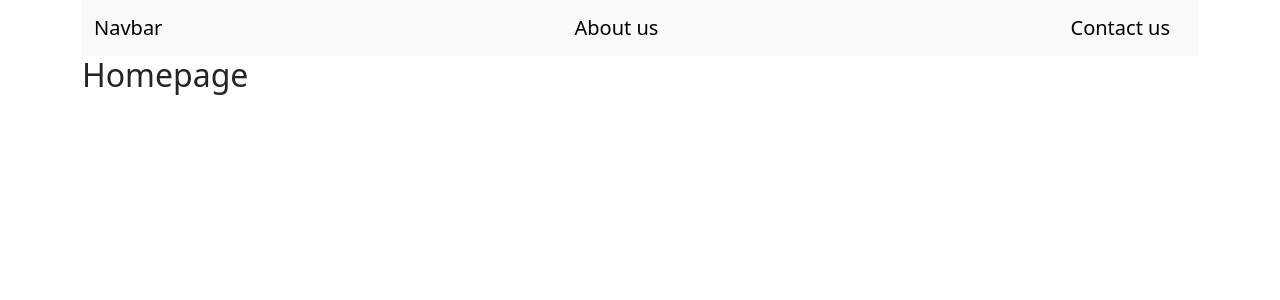
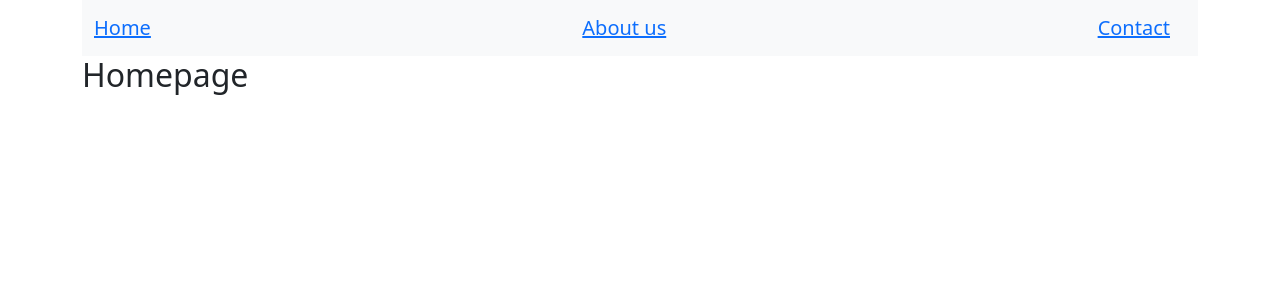
Before and after one commit to JhonnyRubioG/bootcamp-react-project, a React (Vite) app: page / in a window 1280 px wide. Shown: the top 300 px of the page. Built offline with nearby package versions, Linux system fonts and the light colour scheme.

Commit message:
Se corrige error en estilos de navbar

```diff
--- a/src/views/Header/index.tsx
+++ b/src/views/Header/index.tsx
@@ -1,6 +1,7 @@
 import { Link } from "react-router-dom";
 import Container from 'react-bootstrap/Container';
 import Navbar from 'react-bootstrap/Navbar';
+
 
 const HeaderGlobal = () => {
 
@@ -8,9 +9,15 @@ const HeaderGlobal = () => {
         <Container>
             <Navbar expand="lg" className="bg-body-tertiary">
                 <Container>
-                    <Navbar.Brand href="/">Navbar</Navbar.Brand>
-                    <Navbar.Brand href="/about">About us</Navbar.Brand>
-                    <Navbar.Brand href="/contact">Contact us</Navbar.Brand>
+                    <Navbar.Brand href="/">
+                        <Link to="/">Home</Link>
+                    </Navbar.Brand>
+                    <Navbar.Brand href="/about">
+                        <Link to="/about">About us</Link>
+                    </Navbar.Brand>
+                    <Navbar.Brand href="/contact">
+                        <Link to="/contact">Contact</Link>
+                    </Navbar.Brand>
                 </Container>
             </Navbar>
         </Container>
```
